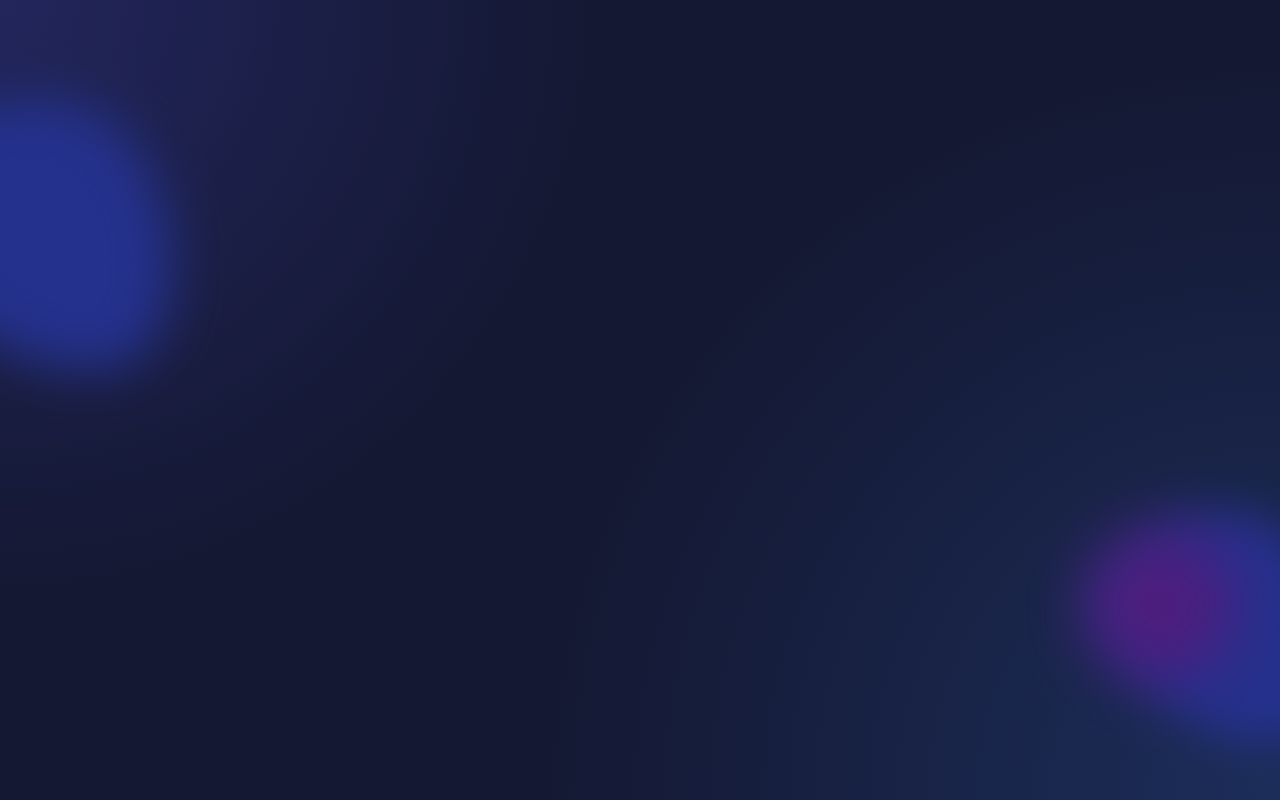
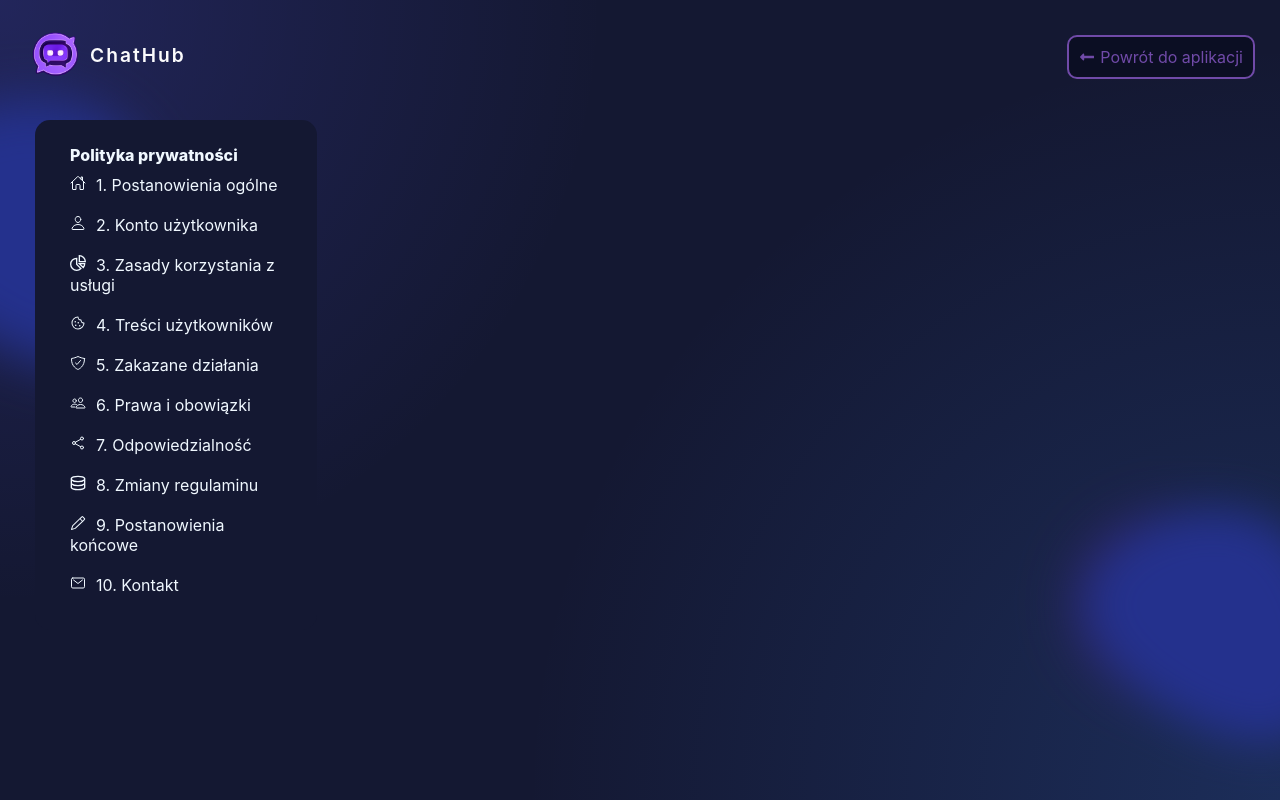
Before and after one commit to szymonzawrotny/chathub, a Next.js app in the folder client/: page /terms in a window 1280 px wide. Built offline with nearby package versions, Linux system fonts and the light colour scheme.

Commit message:
add sidebar in /policy and /terms

```diff
--- a/client/app/policy/page.style.scss
+++ b/client/app/policy/page.style.scss
@@ -13,6 +13,8 @@ body,
 .policy {
   height: 100svh;
   display: flex;
+  padding-top: 15svh;
+  z-index: 20;
   flex-direction: row;
   overflow: hidden;
   position: relative;
@@ -26,9 +28,11 @@ body,
     bottom: 0;
     filter: blur(15px);
     transform: rotate(-90deg) scale(1.5);
+    z-index: -1;
   }
   .blobTop {
     position: absolute;
+    z-index: -1;
     left: -150px;
     top: 0;
     filter: blur(15px);
@@ -43,7 +47,37 @@ body,
     left: 50%;
     transform: translate(-60%, -200%);
     border-radius: 50%;
+    z-index: -1;
     background-color: #4d1e7e;
     box-shadow: 0 15px 30px 30px #4d1e7e;
   }
+  .sideBar {
+    margin-left: 35px;
+    background-color: #141832;
+    width: 20vw;
+    height: 75%;
+    min-width: 200px;
+    border-radius: 15px;
+    padding: 25px;
+    display: flex;
+    flex-direction: column;
+    color: aliceblue;
+    justify-content: space-around;
+    .barTitle {
+      color: aliceblue;
+      font-weight: 800;
+      margin-left: 10px;
+    }
+    .chaptersListElement {
+      padding: 10px;
+      border-radius: 10px;
+      cursor: pointer;
+      .chapterText {
+        margin-left: 10px;
+      }
+    }
+    .chaptersListElement.active {
+      background-color: #2c1376;
+    }
+  }
 }
--- a/client/app/terms/page.style.scss
+++ b/client/app/terms/page.style.scss
@@ -10,9 +10,11 @@ body,
   height: 100%;
 }
 
-.terms {
+.policy {
   height: 100svh;
   display: flex;
+  padding-top: 15svh;
+  z-index: 20;
   flex-direction: row;
   overflow: hidden;
   position: relative;
@@ -26,9 +28,11 @@ body,
     bottom: 0;
     filter: blur(15px);
     transform: rotate(-90deg) scale(1.5);
+    z-index: -1;
   }
   .blobTop {
     position: absolute;
+    z-index: -1;
     left: -150px;
     top: 0;
     filter: blur(15px);
@@ -43,7 +47,37 @@ body,
     left: 50%;
     transform: translate(-60%, -200%);
     border-radius: 50%;
+    z-index: -1;
     background-color: #4d1e7e;
     box-shadow: 0 15px 30px 30px #4d1e7e;
   }
+  .sideBar {
+    margin-left: 35px;
+    background-color: #141832;
+    width: 22vw;
+    height: 75%;
+    min-width: 200px;
+    border-radius: 15px;
+    padding: 25px;
+    display: flex;
+    flex-direction: column;
+    color: aliceblue;
+    justify-content: space-around;
+    .barTitle {
+      color: aliceblue;
+      font-weight: 800;
+      margin-left: 10px;
+    }
+    .chaptersListElement {
+      padding: 10px;
+      border-radius: 10px;
+      cursor: pointer;
+      .chapterText {
+        margin-left: 10px;
+      }
+    }
+    .chaptersListElement.active {
+      background-color: #2c1376;
+    }
+  }
 }
--- a/client/app/terms/page.tsx
+++ b/client/app/terms/page.tsx
@@ -1,17 +1,76 @@
+'use client';
 import '@/app/terms/page.style.scss';
 import Image from 'next/image';
 import Blob from '@/images/blob.svg';
+import Banner from '@/components/loginPage/Banner';
+import ReturnButton from '@/components/policyPage/ReturnButton';
+import { useState } from 'react';
+import {
+  IoHomeOutline,
+  IoShieldCheckmarkOutline,
+  IoPeopleOutline,
+  IoShareSocialOutline,
+  IoMailOutline,
+  IoPersonOutline,
+} from 'react-icons/io5';
+import { GrPieChart, GrStorage } from 'react-icons/gr';
+import { PiCookie } from 'react-icons/pi';
+import { IconType } from 'react-icons';
+import { GoPencil } from 'react-icons/go';
 
+interface ChaptersListType {
+  icon: IconType;
+  title: string;
+}
 
 const App = () => {
+  const [activeIndex, setActiveIndex] = useState<number | null>(null);
+
+  const chaptersList: ChaptersListType[] = [
+    { icon: IoHomeOutline, title: '1. Postanowienia ogólne' },
+    { icon: IoPersonOutline, title: '2. Konto użytkownika' },
+    { icon: GrPieChart, title: '3. Zasady korzystania z usługi' },
+    { icon: PiCookie, title: '4. Treści użytkowników' },
+    { icon: IoShieldCheckmarkOutline, title: '5. Zakazane działania' },
+    { icon: IoPeopleOutline, title: '6. Prawa i obowiązki' },
+    { icon: IoShareSocialOutline, title: '7. Odpowiedzialność' },
+    { icon: GrStorage, title: '8. Zmiany regulaminu' },
+    { icon: GoPencil, title: '9. Postanowienia końcowe' },
+    { icon: IoMailOutline, title: '10. Kontakt' },
+  ];
+
+  const addClass = (index: number) => {
+    setActiveIndex(index);
+  };
+
   return (
-    <div className="terms">
+    <div className="policy">
       <div className="blobTop">
         <Image src={Blob} alt="blob" width={400} height={400} priority />
       </div>
       <div className="blobBottom">
         <Image src={Blob} alt="blob" width={400} height={400} priority />
       </div>
+      <Banner />
+      <ReturnButton />
+      <div className="sideBar">
+        <span className="barTitle">Polityka prywatności</span>
+        {chaptersList &&
+          chaptersList.map((element, index) => {
+            const Icon = element.icon;
+
+            return (
+              <div
+                className={`chaptersListElement ${activeIndex === index ? 'active' : ''}`}
+                key={index}
+                onClick={() => addClass(index)}
+              >
+                <Icon />
+                <span className="chapterText">{element.title}</span>
+              </div>
+            );
+          })}
+      </div>
     </div>
   );
 };
```
Also changed, not shown: client/app/policy/page.tsx (+56 -0 lines).
